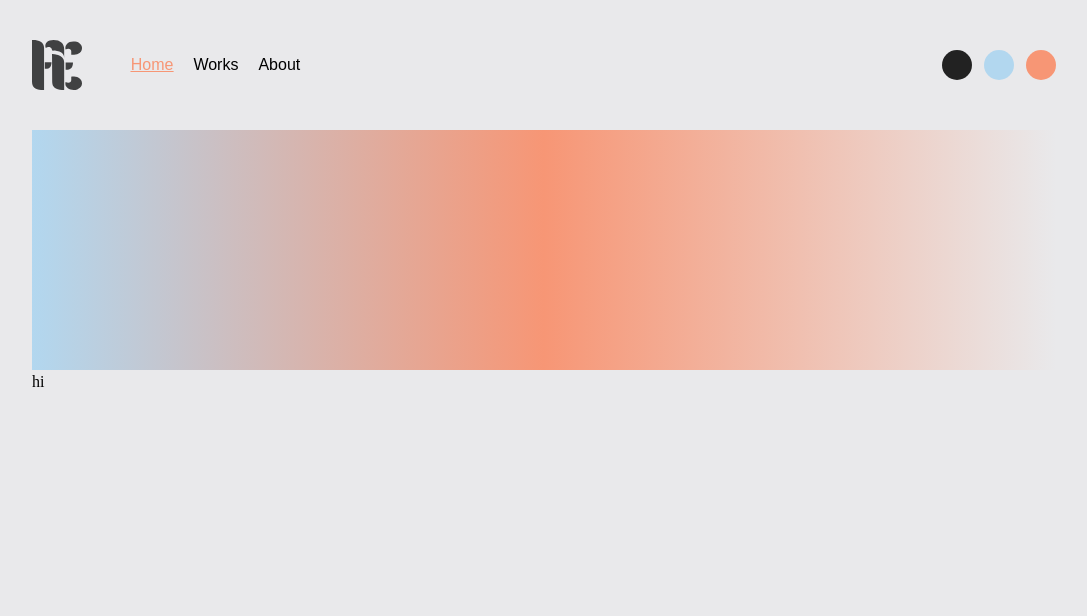
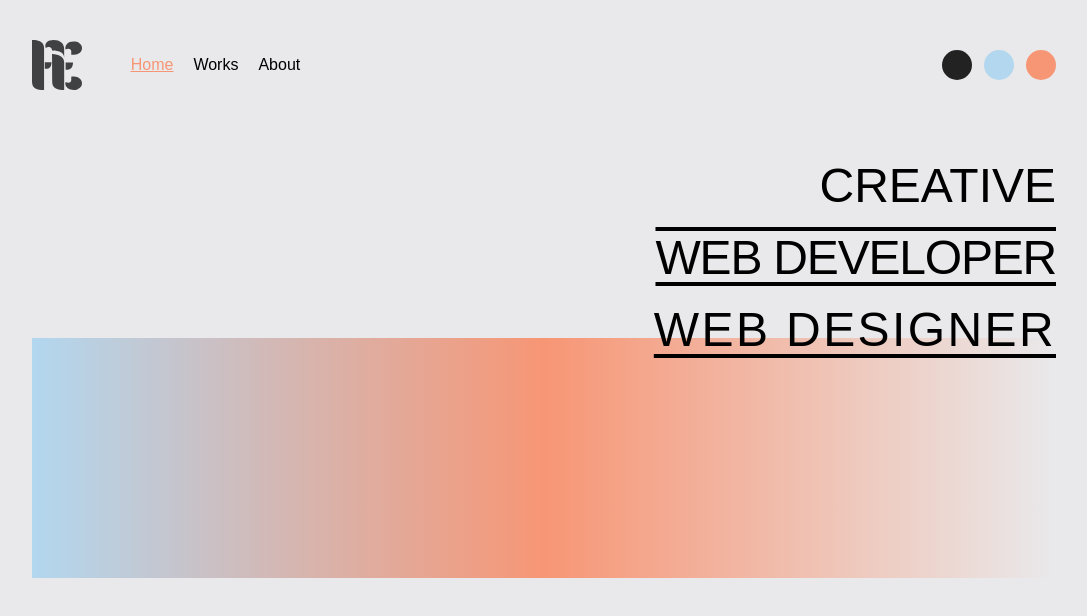
Before and after one commit to negarlatifian/tech-folio, a Next.js app: page / in a window 1280 px wide. Shown: the top 616 px of the page, without its empty margins (96-1183 px from the left). Built offline with nearby package versions, Linux system fonts and the light colour scheme; a web font is replaced by a local one.

Commit message:
hero done

```diff
--- a/components/home/Hero.tsx
+++ b/components/home/Hero.tsx
@@ -1,11 +1,12 @@
 import React from 'react';
 import Gradient from '../ui/Gradient';
+import Titles from '../ui/Titles';
 
 const Hero = () => {
   return (
     <div>
+      <Titles />
       <Gradient />
-      <p>hi</p>
     </div>
   );
 };
--- a/components/ui/Gradient.tsx
+++ b/components/ui/Gradient.tsx
@@ -2,7 +2,7 @@ import React from 'react';
 
 const Gradient = () => {
   return (
-    <span className='flex bg-gradient-to-r from-blue via-orange to-gray w-full h-60'></span>
+    <span className='flex bg-gradient-to-r from-blue via-orange to-gray w-full h-60 mt-[-1rem]'></span>
   );
 };
 
--- /dev/null
+++ b/components/ui/Titles.tsx
@@ -0,0 +1,26 @@
+import React from 'react';
+
+const Titles = () => {
+  return (
+    <ul className='flex flex-col w-full gap-6 mt-8'>
+      <li className='flex flex-col'>
+        <p className='font-sans text-5xl uppercase text-right'>creative</p>
+        {/* <span className='w-44 border-t-2 float-end'></span> */}
+      </li>
+      <li className='flex flex-col overline'>
+        <p className='font-sans text-5xl uppercase text-right underline underline-offset-8 tracking-tight '>
+          web developer
+        </p>
+        {/* <span className='w-44 border-t-2'></span> */}
+      </li>
+      <li className='flex flex-col'>
+        <p className='font-sans text-5xl uppercase text-right underline underline-offset-8 tracking-wider '>
+          web designer
+        </p>
+        {/* <span className='w-44 border-t-2'></span> */}
+      </li>
+    </ul>
+  );
+};
+
+export default Titles;
--- a/constants/index.ts
+++ b/constants/index.ts
@@ -12,3 +12,4 @@ export const headerLinks = [
     route: '/about',
   },
 ];
+export const titles = ['creative', 'web developer', 'web designer'];
--- a/tailwind.config.ts
+++ b/tailwind.config.ts
@@ -10,6 +10,17 @@ const config = {
   ],
   prefix: '',
   theme: {
+    theme: {
+      letterSpacing: {
+        tightest: '-.075em',
+        tighter: '-.05em',
+        tight: '-.02em',
+        normal: '0',
+        wide: '.025em',
+        wider: '.04em',
+        widest: '.1em',
+      },
+    },
     container: {
       center: true,
       padding: '2rem',
```
